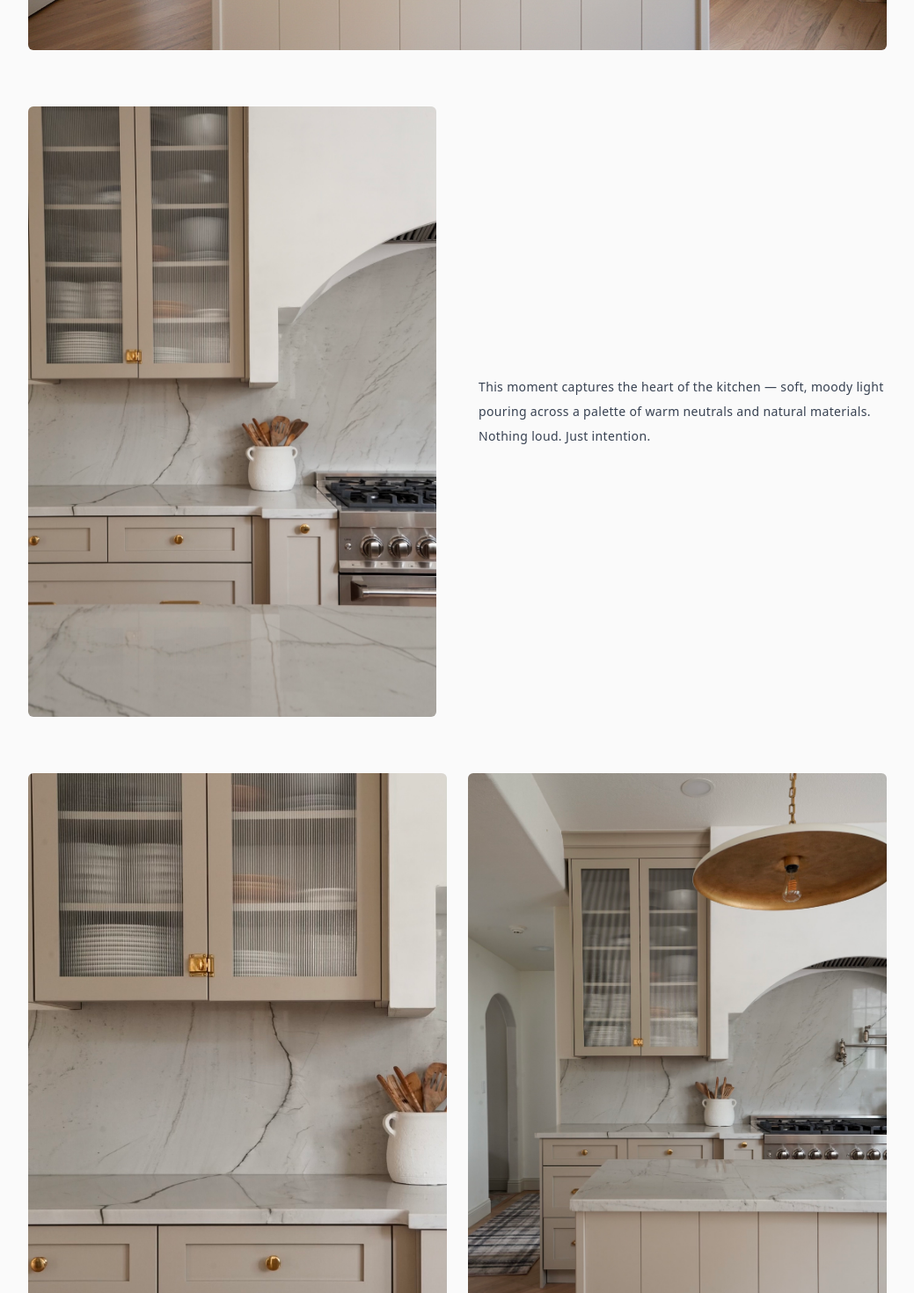
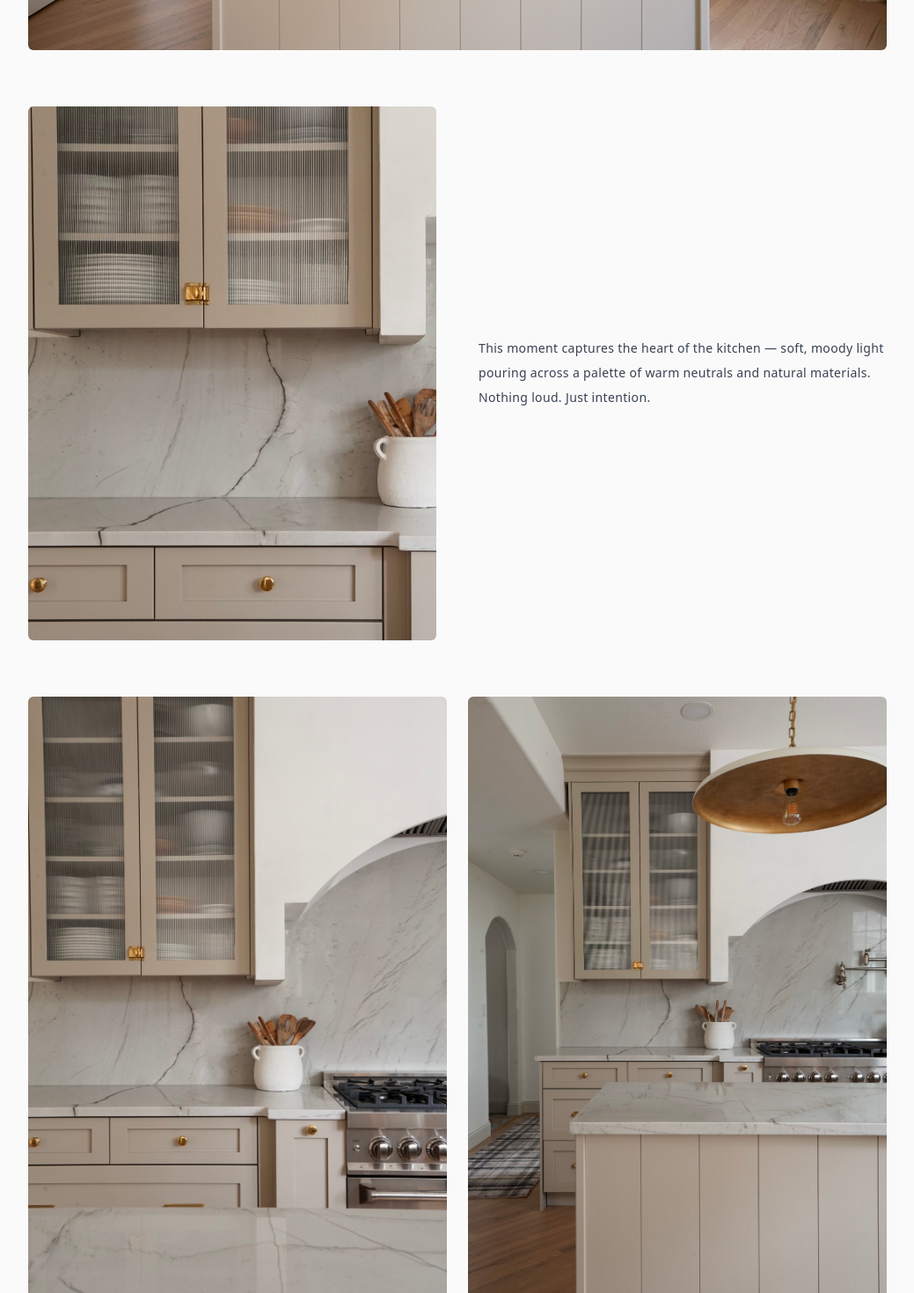
Before and after one commit to HalcyonHaus/halcyonhaus-site, a Next.js app: page /projects/canyon-cottage-kitchen in a window 1280 px wide. Shown: the part 2480-3950 px from the top of the page at 88% size, without its empty margins (120-1159 px from the left). Built offline with nearby package versions, Linux system fonts and the light colour scheme.

Commit message:
Update canyon-cottage-kitchen.js

```diff
--- a/pages/projects/canyon-cottage-kitchen.js
+++ b/pages/projects/canyon-cottage-kitchen.js
@@ -71,7 +71,7 @@ export default function CanyonCottageKitchen() {
         <div className="grid grid-cols-1 md:grid-cols-12 gap-12 items-center mb-16">
           <div className="md:col-span-6">
             <img
-              src="/images/KITCHENBLOG4.JPG"
+              src="/images/KITCHENBLOG3.JPG"
               alt="Process or Detail Shot"
               className="w-full rounded-md object-cover"
             />
@@ -85,7 +85,7 @@ export default function CanyonCottageKitchen() {
 
         {/* Final two-up layout */}
         <div className="grid grid-cols-1 md:grid-cols-2 gap-6 mb-16">
-          <img src="/images/KITCHENBLOG3.JPG" alt="Detail 3" className="w-full rounded-md object-cover" />
+          <img src="/images/KITCHENBLOG4.JPG" alt="Detail 3" className="w-full rounded-md object-cover" />
           <img src="/images/KITCHENBLOG2.JPG" alt="Detail 4" className="w-full rounded-md object-cover" />
         </div>
 
```
